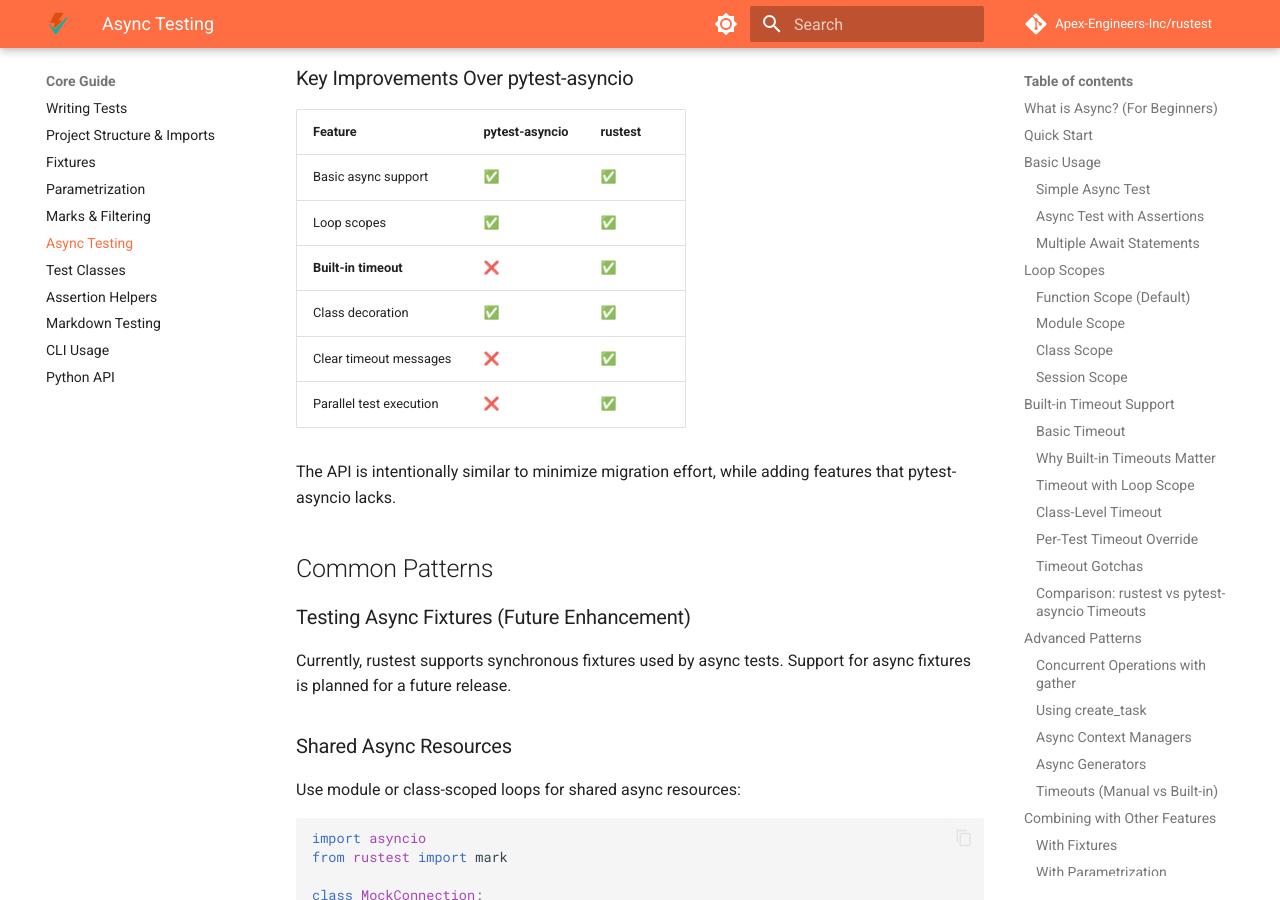
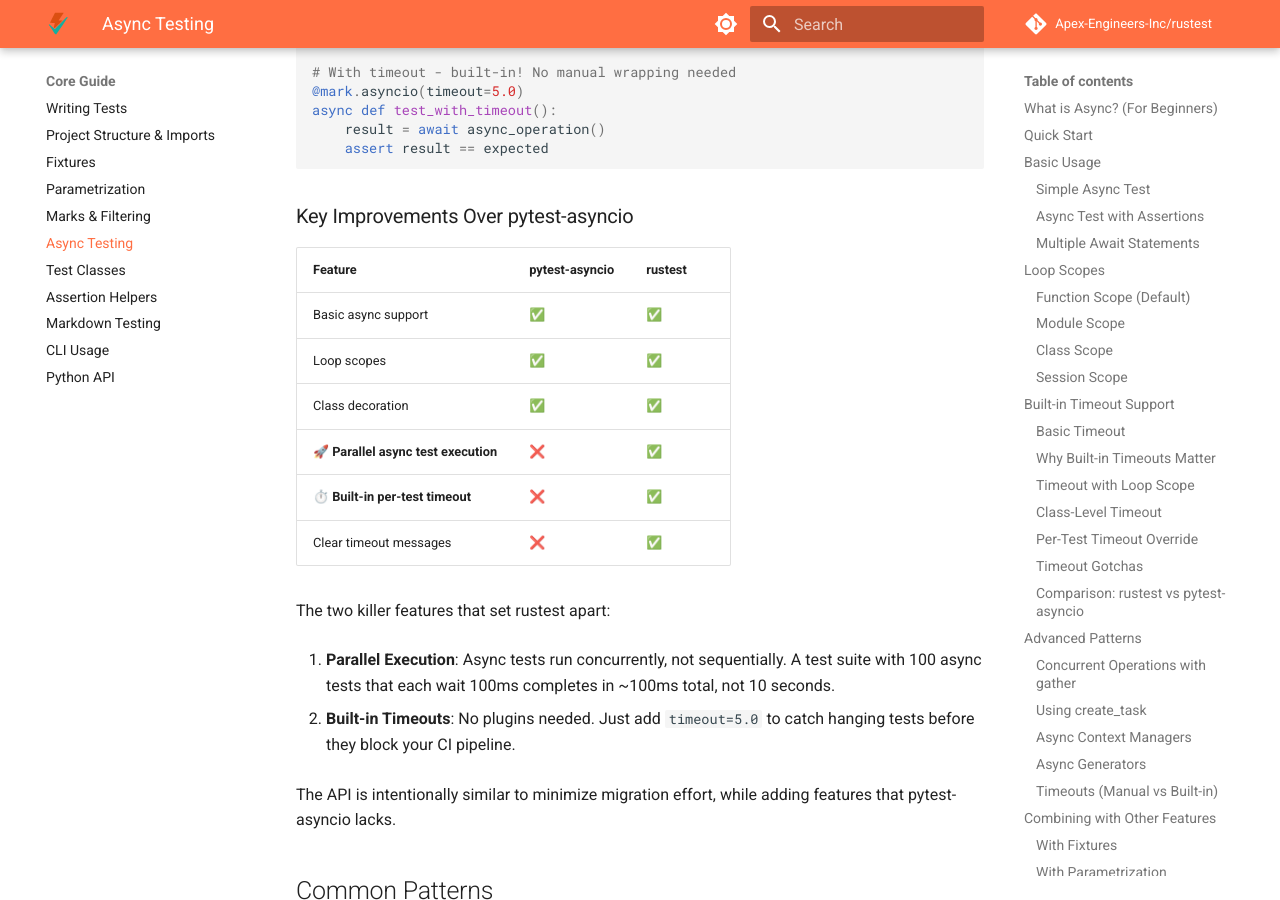
Before and after one commit to Apex-Engineers-Inc/rustest, an MkDocs documentation site: the page built from docs/guide/async-testing.md, in a window 1280 px wide and 900 px high, scrolled down 15264 px. Built offline with MkDocs 1.6.1 and Material for MkDocs 9.7.7, drawn with Linux system fonts in a browser that asks for light colours; comment, search, counter and statistics services are not loaded; some of the changed text lies outside the part shown.

Commit message:
docs: Highlight parallel execution and timeout as killer features
Update comparison tables to emphasize the two major advantages over
pytest-asyncio:
- Parallel async test execution (tests run concurrently, not sequentially)
- Built-in per-test timeout support (no plugins needed)

Add concrete performance examples showing 10x speedup potential.

````diff
--- a/docs/guide/async-testing.md
+++ b/docs/guide/async-testing.md
@@ -296,14 +296,17 @@ async def test_will_complete():
     await asyncio.sleep(1)  # Completes normally, not affected by test_will_timeout
 ```
 
-### Comparison: rustest vs pytest-asyncio Timeouts
+### Comparison: rustest vs pytest-asyncio
 
 | Feature | rustest | pytest-asyncio |
 |---------|---------|----------------|
-| Built-in timeout parameter | ✅ `@mark.asyncio(timeout=5.0)` | ❌ Not available |
+| **Parallel async test execution** | ✅ Tests run concurrently | ❌ Sequential only |
+| **Built-in timeout parameter** | ✅ `@mark.asyncio(timeout=5.0)` | ❌ Not available |
 | Per-test timeout | ✅ Built-in | ❌ Requires pytest-timeout plugin |
 | Clean timeout message | ✅ "Test timed out after X seconds" | ❌ Raw asyncio.TimeoutError |
-| Parallel test independence | ✅ Each test has own timeout | ⚠️ Depends on plugin |
+| Independent test timeouts | ✅ Each test has own timeout | ⚠️ Depends on plugin |
+
+**Why this matters for performance**: With pytest-asyncio, if you have 10 async tests that each `await asyncio.sleep(1)`, they run sequentially taking ~10 seconds. With rustest, they run in parallel and complete in ~1 second.
 
 With pytest-asyncio, you'd need to write:
 
@@ -740,10 +743,16 @@ async def test_with_timeout():
 |---------|----------------|---------|
 | Basic async support | ✅ | ✅ |
 | Loop scopes | ✅ | ✅ |
-| **Built-in timeout** | ❌ | ✅ |
 | Class decoration | ✅ | ✅ |
+| **🚀 Parallel async test execution** | ❌ | ✅ |
+| **⏱️ Built-in per-test timeout** | ❌ | ✅ |
 | Clear timeout messages | ❌ | ✅ |
-| Parallel test execution | ❌ | ✅ |
+
+The two killer features that set rustest apart:
+
+1. **Parallel Execution**: Async tests run concurrently, not sequentially. A test suite with 100 async tests that each wait 100ms completes in ~100ms total, not 10 seconds.
+
+2. **Built-in Timeouts**: No plugins needed. Just add `timeout=5.0` to catch hanging tests before they block your CI pipeline.
 
 The API is intentionally similar to minimize migration effort, while adding features that pytest-asyncio lacks.
 
````
